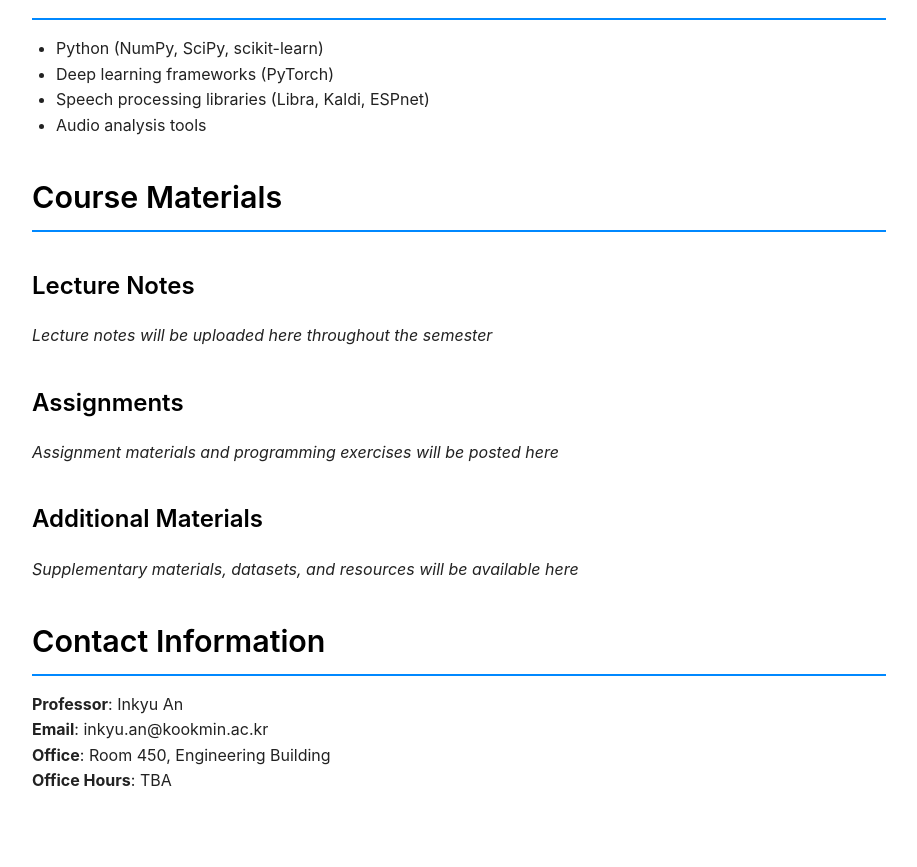
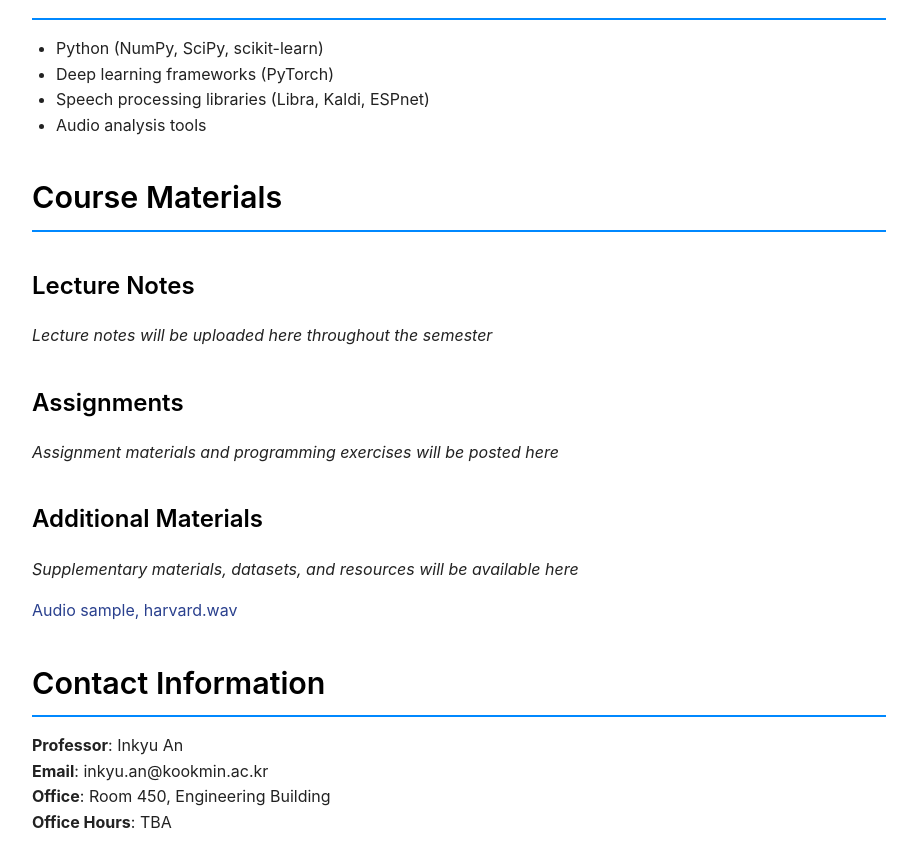
Before and after one commit to mairlab-KM/mairlab-KM.github.io, a Jekyll site: the page built from courses/speech-audio-recognition-2025fall.md, in a window 1280 px wide and 900 px high, scrolled down 2479 px. Shown: the top 867 px of the window, without its empty margins (181-1098 px from the left). Built offline with Jekyll 4.4.1, drawn with Linux system fonts in a browser that asks for light colours.

Commit message:
Update the materials of ASR coures

```diff
--- a/courses/speech-audio-recognition-2025fall.md
+++ b/courses/speech-audio-recognition-2025fall.md
@@ -115,6 +115,8 @@ By the end of this course, students will be able to:
 ### Additional Materials
 *Supplementary materials, datasets, and resources will be available here*
 
+[Audio sample, harvard.wav](/assets/courses/speech-audio-recognition-2025fall/materials/harvard.wav)
+
 <!-- Example format - uncomment and modify as you add materials:
 - [Course Syllabus](/assets/courses/speech-audio-recognition-2025fall/materials/syllabus.pdf)
 - [Python Setup Guide](/assets/courses/speech-audio-recognition-2025fall/materials/python-setup.pdf)
```
Also changed, not shown: 1 other file.
